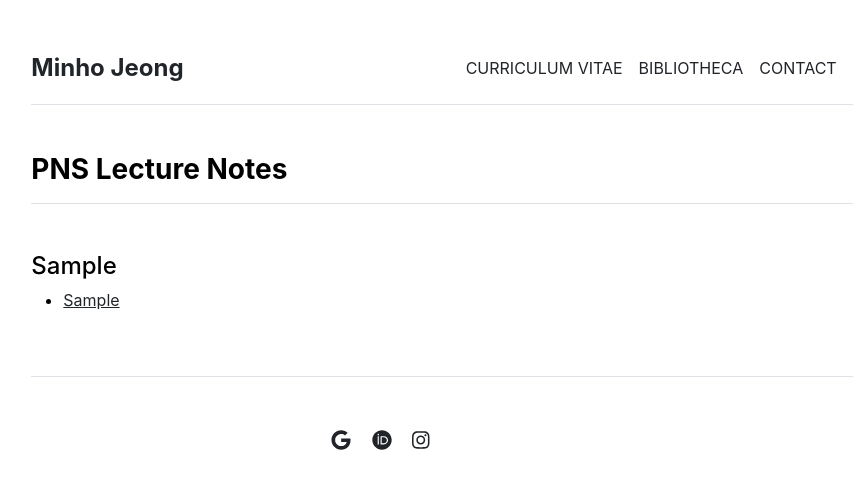
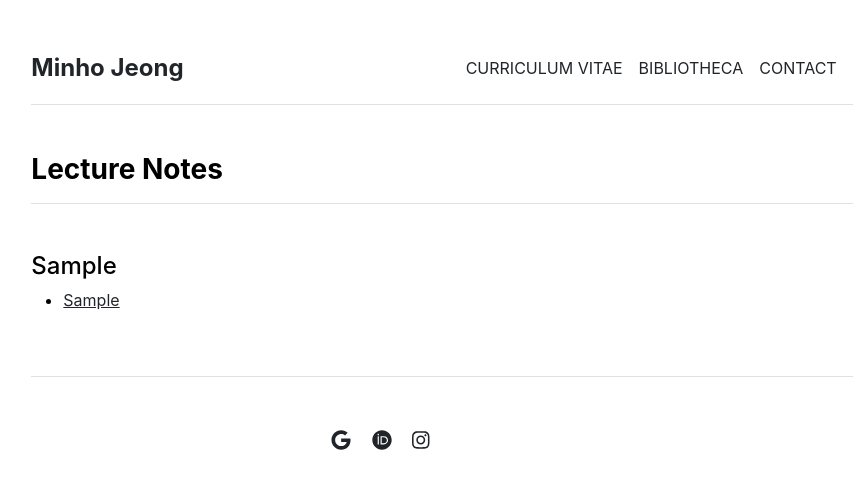
Before and after one commit to mino-jeong/mino-jeong.github.io, a Jekyll site: the page built from archive/lecture-notes.md, in a window 1280 px wide. Shown: the top 489 px of the page, without its empty margins (198-1065 px from the left). Built offline with Jekyll 4.4.1, drawn with Linux system fonts in a browser that asks for light colours.

Commit message:
Update lecture-notes.md

```diff
--- a/archive/lecture-notes.md
+++ b/archive/lecture-notes.md
@@ -1,8 +1,8 @@
 ---
 layout: page
-title: "PNS Lecture Notes"
+title: "Lecture Notes"
 ---
 
 #### Sample
 
-* [Sample](/archives/lecture-notes/Sample.pdf)
+* [Sample](/archives/lecture-notes/sample.pdf)
```
